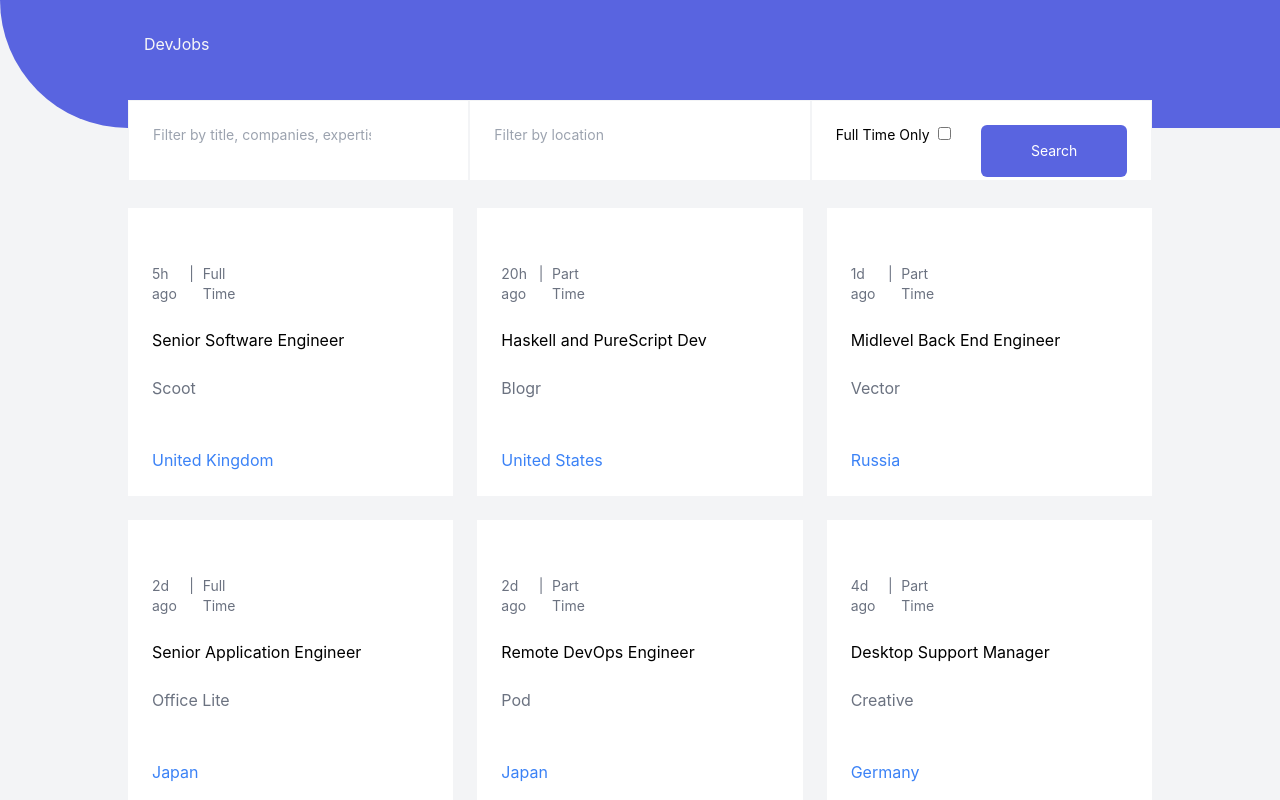
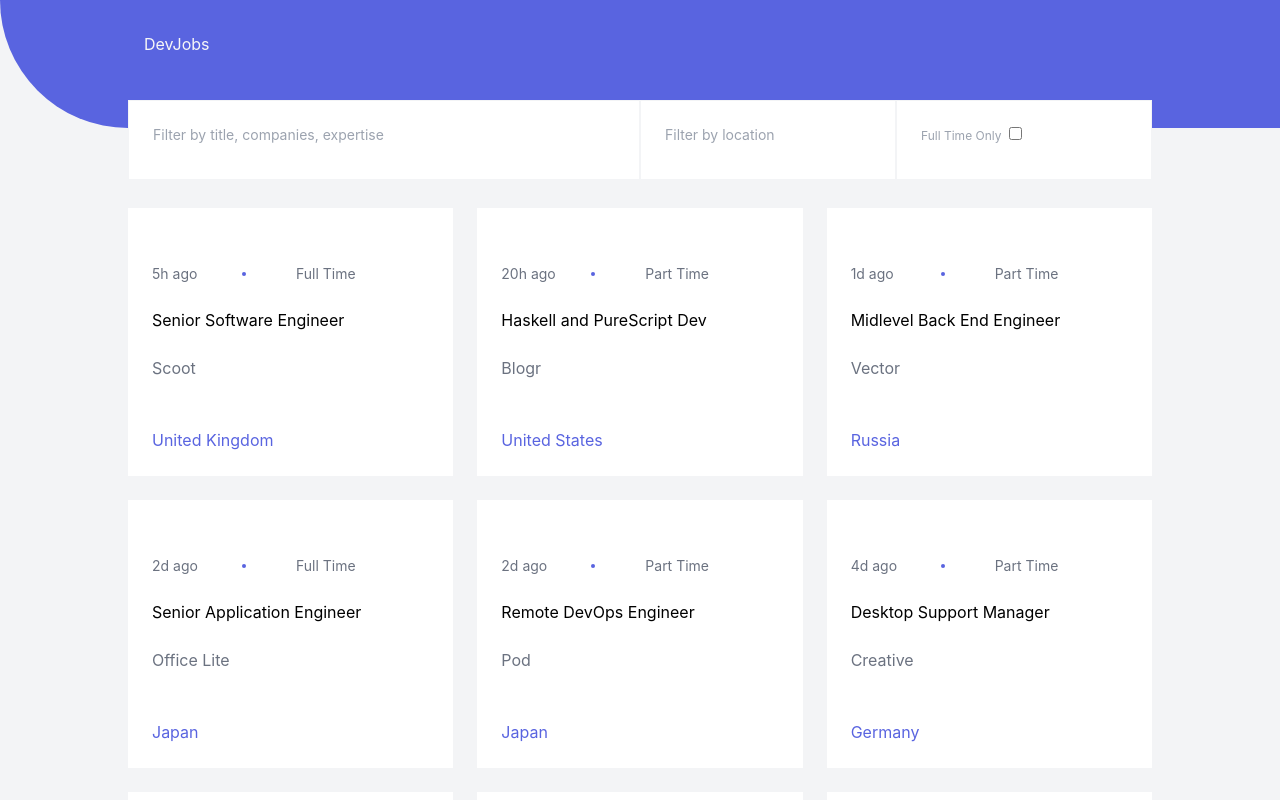
Before and after one commit to StephenFinegan21/devjobs, a React (Create React App) app: page / in a window 1280 px wide. Shown: the top 800 px of the page. Built offline with nearby package versions, Linux system fonts and the light colour scheme.

Commit message:
filter complete and some styling fixes

```diff
--- a/src/App.js
+++ b/src/App.js
@@ -7,13 +7,13 @@ import Container from './Components/Container';
 
 function App() {
 
-  const {render, filterValue, locationValue} = useFilter()
+  const {render, filterValue, locationValue, isChecked} = useFilter()
   return (
     <>
     <div className=" bg-gray-100 w-full h-full pb-5">
        <Nav />
         {render}
-          <Container {...{filterValue, locationValue}} />
+          <Container {...{filterValue, locationValue, isChecked}} />
 
 
     </div>
--- a/src/Components/Container.js
+++ b/src/Components/Container.js
@@ -4,22 +4,28 @@ import Data from '../data/data.json'
 import { data } from 'autoprefixer'
 
 
-const Container = ( { filterValue, locationValue }) => {
+const Container = ( { filterValue, locationValue, isChecked }) => {
+
+
 
     let newArray = [];
 
         if(locationValue && filterValue){
-             newArray =  Data.filter(m => m.location.toLowerCase().includes(locationValue.toLowerCase()) && m.company.includes(filterValue.toLowerCase()))
+             newArray =  Data.filter(m => m.location.toLowerCase().includes(locationValue.toLowerCase()) && (m.company.toLowerCase().includes(filterValue.toLowerCase()) || m.position.toLowerCase().includes(filterValue.toLowerCase())))
+             newArray = isChecked ? newArray.filter(job => job.contract === 'Full Time') : newArray
         }
        else if(locationValue){
              newArray =  Data.filter(m => m.location.toLowerCase().includes(locationValue.toLowerCase()))
+             newArray = isChecked ? newArray.filter(job => job.contract === 'Full Time') : newArray
+
         }
         else if(filterValue){
-            newArray = Data.filter(m => m.company.toLowerCase().includes(filterValue.toLowerCase()) )
-
-        }
+            newArray = Data.filter(m => m.company.toLowerCase().includes(filterValue.toLowerCase()) | m.position.toLowerCase().includes(filterValue.toLowerCase()) )
+            newArray = isChecked ? newArray.filter(job => job.contract === 'Full Time') : newArray
+         }
         else{
              newArray = Data
+             newArray = isChecked ? newArray.filter(job => job.contract === 'Full Time') : newArray
         }
 
 
@@ -28,8 +34,8 @@ const Container = ( { filterValue, locationValue }) => {
 
 
     //console.log(Data)
-    console.log(filterValue)
-    console.log(locationValue)
+    //console.log(filterValue)
+    //console.log(locationValue)
     return (
         <div className=" w-4/5 mx-auto h-full grid grid-cols-1  gap-6  md:grid-cols-2 lg:grid-cols-3 ">
         {/* Map through the Data taken from JSON file and render a Job component */}
--- a/src/Components/Job.js
+++ b/src/Components/Job.js
@@ -6,14 +6,14 @@ const Job = ({ company, location, postedAt, position , contract}) => {
 
     return (
         <div className='w-full bg-white h-auto flex-col pt-8 pb-6'>
-            <div className='w-20 grid grid-cols-3 text-sm text-gray-500 gap-5 pl-6 pt-6'>
+            <div className='w-60 grid grid-cols-3 text-sm text-gray-500  pl-6 pt-6'>
                 <p>{postedAt}</p>
-                <p className='text-center ml-3'>|</p>
+                <span className="h-1 w-1 bg-purple rounded-full  mx-auto mt-2 -translate-x-4"></span>
                 <p>{contract}</p>
             </div>
             <h2 className='pl-6 pt-6'>{position}</h2>
             <p className='pl-6 pt-6 text-gray-500'>{company}</p>
-            <p className='pl-6 pt-12 bottom-0 text-blue-500 '>{location}</p>
+            <p className='pl-6 pt-12 bottom-0 text-purple '>{location}</p>
 
         </div>
     )
--- a/src/Components/useFilter.js
+++ b/src/Components/useFilter.js
@@ -4,26 +4,27 @@ const useFilter = () => {
 
     const  [filterValue, setFilterValue] = useState()
     const  [locationValue, setLocationValue] = useState()
+    const [isChecked, setIsChecked] = useState(false)
 
-
+   console.log(isChecked)
 
     return {
         filterValue,
         locationValue,
+        isChecked,
         render:(
-        <form className="w-4/5 mx-auto h-20 bg-white relative -translate-y-7	grid grid-cols-3 text-xs md:text-sm">
-            <div className="w-full border border-gray-100 p-6 text-gray-400 ">
-                <input placeholder='Filter by title, companies, expertise' onChange={(e) => setFilterValue(e.target.value)}/>
+        <form className="w-full mx-auto h-20 bg-white relative -translate-y-7 grid grid-cols-4 text-xs md:text-sm md:w-4/5">
+            <div className="w-full border border-gray-100 p-6 text-gray-400 col-span-2">
+                <input className="w-full" placeholder='Filter by title, companies, expertise' onChange={(e) => setFilterValue(e.target.value)}/>
             </div>
-            <div className="w-full border border-gray-100 p-6" >
-                <input placeholder='Filter by location' className='text-gray-400' onChange={(e) => setLocationValue(e.target.value)}/>
+            <div className="w-full border border-gray-100 p-6 col-span-1" >
+                <input className="w-full" placeholder='Filter by location' className='text-gray-400' onChange={(e) => setLocationValue(e.target.value)}/>
             </div>
-            <div className="w-full border border-gray-100 p-6 grid grid-cols-2">
-                <span>
-                <label htmlFor="full-time-only"> Full Time Only</label>
-                <input className='ml-2'type="checkbox" id="full-time-only" name="full-time-only" value="full-time-only"/>
-                </span>
-                <button className='max-w-xs	 bg-purple text-white p-4 rounded-md  '>Search</button>
+            <div className="w-full border border-gray-100 p-6 col-span-1">
+                <label htmlFor="full-time-only" className="text-gray-400 text-xs"> Full Time Only</label>
+                <input className='ml-2'type="checkbox" id="full-time-only" name="full-time-only"  onChange={(e) => setIsChecked(!isChecked)}/>
+
+
             </div>
         </form>
     )}
```
